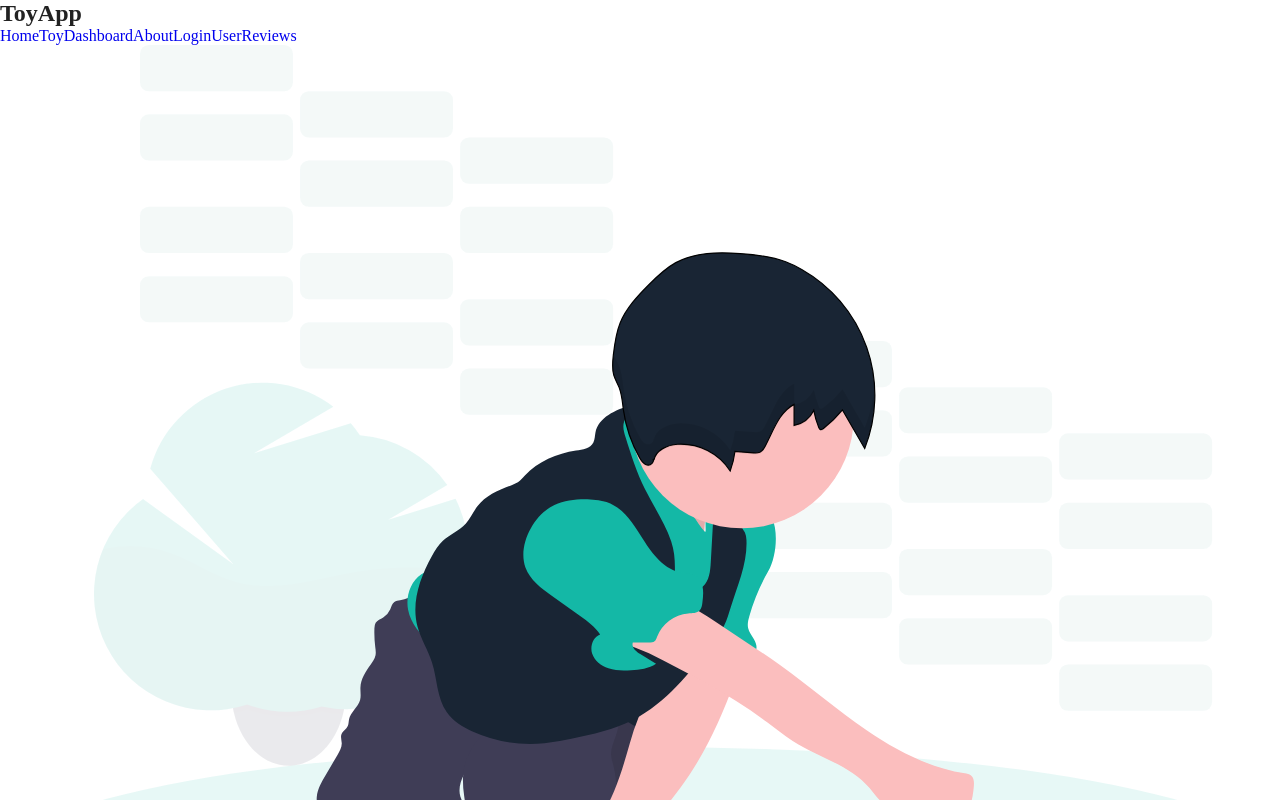
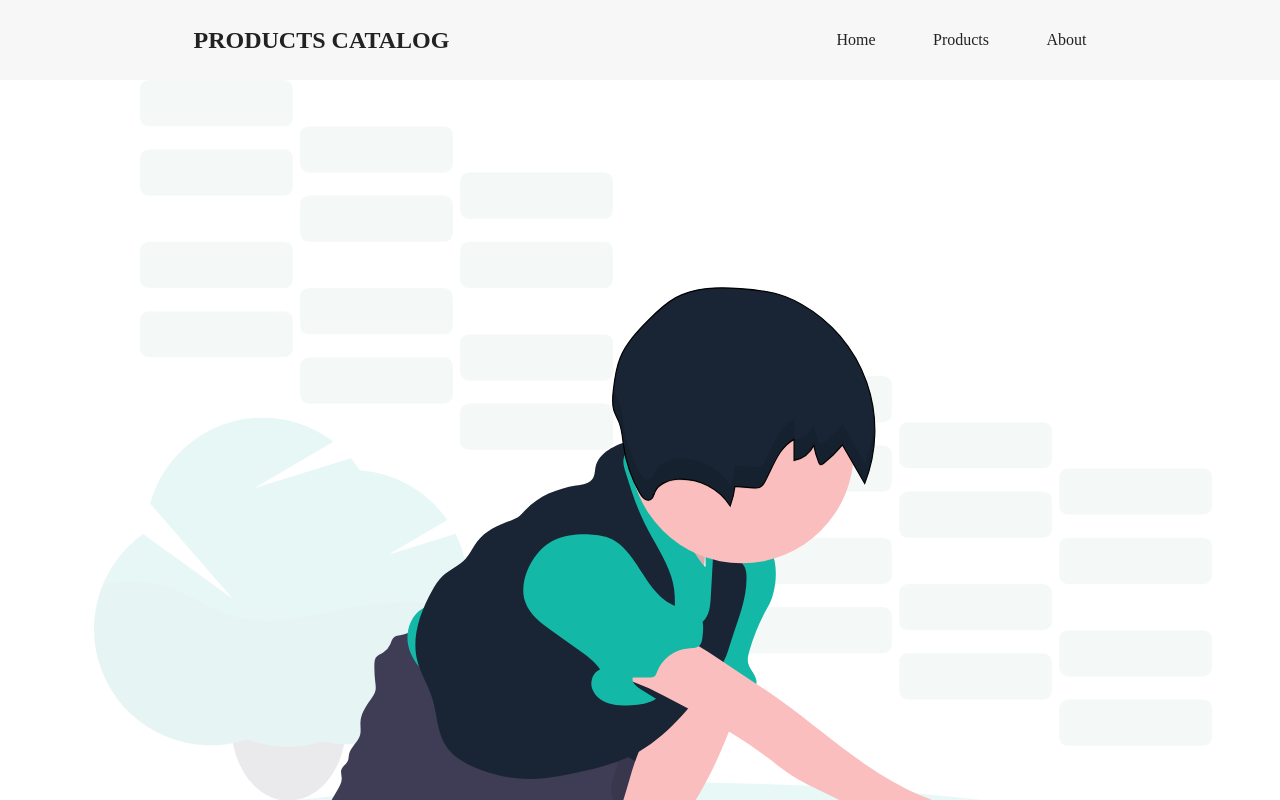
Before and after one commit to taliGav/catalog-proj-front, a Vue app: page / in a window 1280 px wide. Shown: the top 800 px of the page. Built offline with nearby package versions, Linux system fonts and the light colour scheme; no server answers; what @fawmi/vue-google-maps would draw is missing.

Commit message:
scss header

```diff
--- a/src/components/app-header.vue
+++ b/src/components/app-header.vue
@@ -1,16 +1,12 @@
 <template>
-  <header class="main-header flex items-center justify-between">
+  <header class="app-header">
     <div class="logo">
-      <h2 class="uppercase">Toy<span class="clr-teal">App</span></h2>
+      <h1>Products Catalog</h1>
     </div>
-    <nav class="flex gap-2 fw-bold">
+    <nav class="nav">
       <router-link class="link" to="/">Home</router-link>
-      <router-link class="link" to="/toy">Toy</router-link>
-      <router-link class="link" to="/dashboard">Dashboard</router-link>
+      <router-link class="link" to="/toy">Products</router-link>
       <router-link class="link" to="/about">About</router-link>
-      <router-link class="link" to="/login">Login</router-link>
-      <router-link class="link" to="/user">User</router-link>
-      <router-link class="link" to="/review">Reviews</router-link>
     </nav>
   </header>
 </template>
--- a/src/scss/components/_main-header.scss
+++ b/src/scss/components/_main-header.scss
@@ -1,4 +1,20 @@
 .app-header {
     height: 10vh;
     background-color: $clr7;
+    display: flex;
+    justify-content: space-around;
+    align-items: center;
+
+    & .logo {
+        text-transform: uppercase;
+    }
+    & .nav {
+        width: 250px;
+        display: flex;
+        align-items: center;
+        justify-content: space-between;
+        & a {
+            color: $clr2;
+        }
+    }
 }
```
